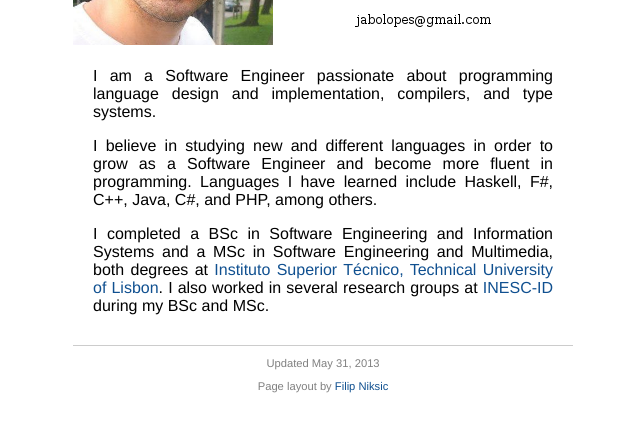
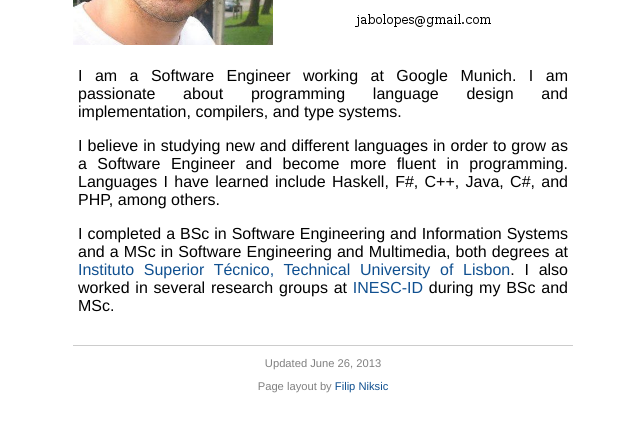
Before and after one commit to jabolopes/jabolopes.github.com, a plain HTML site: page index.html in a window 1280 px wide. Shown: the part 193-624 px from the top of the page, without its empty margins (317-957 px from the left). Drawn offline with Linux system fonts and the light colour scheme.

Commit message:
Updated CV and page layout.

```diff
--- a/index.html
+++ b/index.html
@@ -32,9 +32,9 @@
       <div class="content">
 
         <p style="padding-top: 20px">
-	  I am a Software Engineer passionate about programming
-	  language design and implementation, compilers, and type
-	  systems.
+	  I am a Software Engineer working at Google Munich.  I am
+	  passionate about programming language design and
+	  implementation, compilers, and type systems.
         </p>
 
 	<p>
@@ -53,16 +53,10 @@
 	  at <a href="http://www.inesc-id.pt">INESC-ID</a> during my
 	  BSc and MSc.
         </p>
-
-        <!-- <p> -->
-	<!--   <a href="cv.pdf">Curriculum Vitae</a><br/> -->
-	<!--   <a href="http://www.linkedin.com/in/jabolopes">LinkedIn</a><br/> -->
-	<!--   <a href="http://fenix.ist.utl.pt/homepage/ist158612">MSc thesis work</a> -->
-	<!-- <p> -->
       </div>
 
       <div class="footer">
-        <p>Updated May 31, 2013</p>
+        <p>Updated June 26, 2013</p>
         <p>Page layout by <a href="http://www.mpi-sws.org/~fniksic">Filip Niksic</a></p>
       </div>
     </div>
--- a/style.css
+++ b/style.css
@@ -15,24 +15,18 @@ body {
 .container {
   margin-left: auto;
   margin-right: auto;
-  padding: 30px 30px 0px 30px;
+  padding-top: 30px;
   width: 500px;
 }
 
 .content {
   clear: both;
   margin: 20px auto 20px 0;
-}
-
-.content h2 {
-  color: gray;
-  padding-bottom: 5px;
-  padding-top: 20px;
+  padding-left: 5px;
+  padding-right: 5px;
 }
 
 .content p {
-  padding-left: 20px;
-  padding-right: 20px;
   text-align: justify;
 }
 
```
Also changed, not shown: 1 other file.
